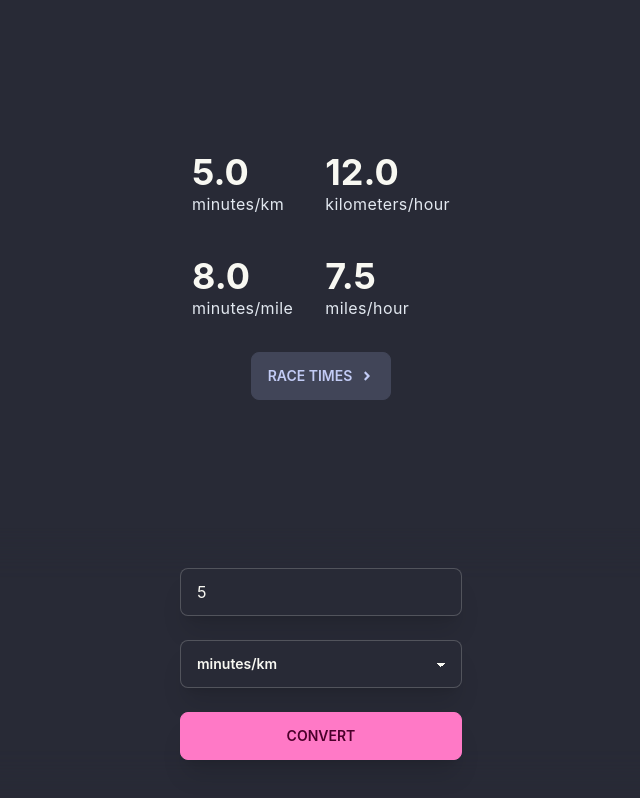
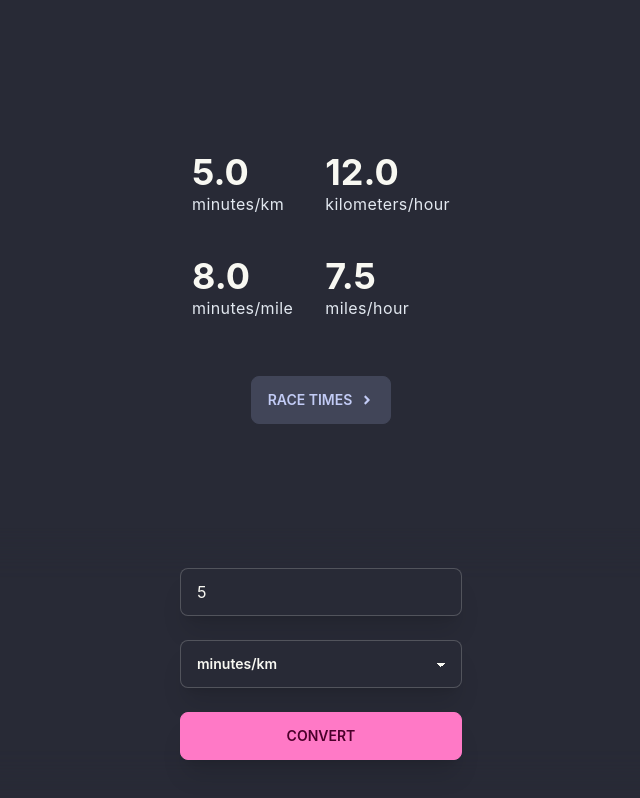
Before and after one commit to worldofchristian/cheetahmode, a React (Create React App) app: page / in a window 1280 px wide. Both pictures are taken after typing "5" into the empty fields and a click on the button "CONVERT". Shown: the whole page, without its empty margins (319-959 px from the left). Built offline with nearby package versions, Linux system fonts and the light colour scheme.

Commit message:
scroll to

```diff
--- a/src/components/PaceCalculator.js
+++ b/src/components/PaceCalculator.js
@@ -116,6 +116,7 @@ const PaceCalculator = () => {
     }
 
     setConvertedTimes(newConvertedTimes);
+    window.scrollTo(0, 0);
   };
 
   return (
--- a/src/components/RaceTimes.js
+++ b/src/components/RaceTimes.js
@@ -7,7 +7,7 @@ const RaceTimes = ({ raceTimes }) => {
   return (
     <div>
         <button
-        className={`btn ${isRaceTimesOpen ? 'btn-primary' : 'btn-neutral'} gap-2 my-2`}
+        className={`btn ${isRaceTimesOpen ? 'btn-primary' : 'btn-neutral'} gap-2 my-8`}
         onClick={() => setIsRaceTimesOpen(!isRaceTimesOpen)}
         >Race Times
 
```
